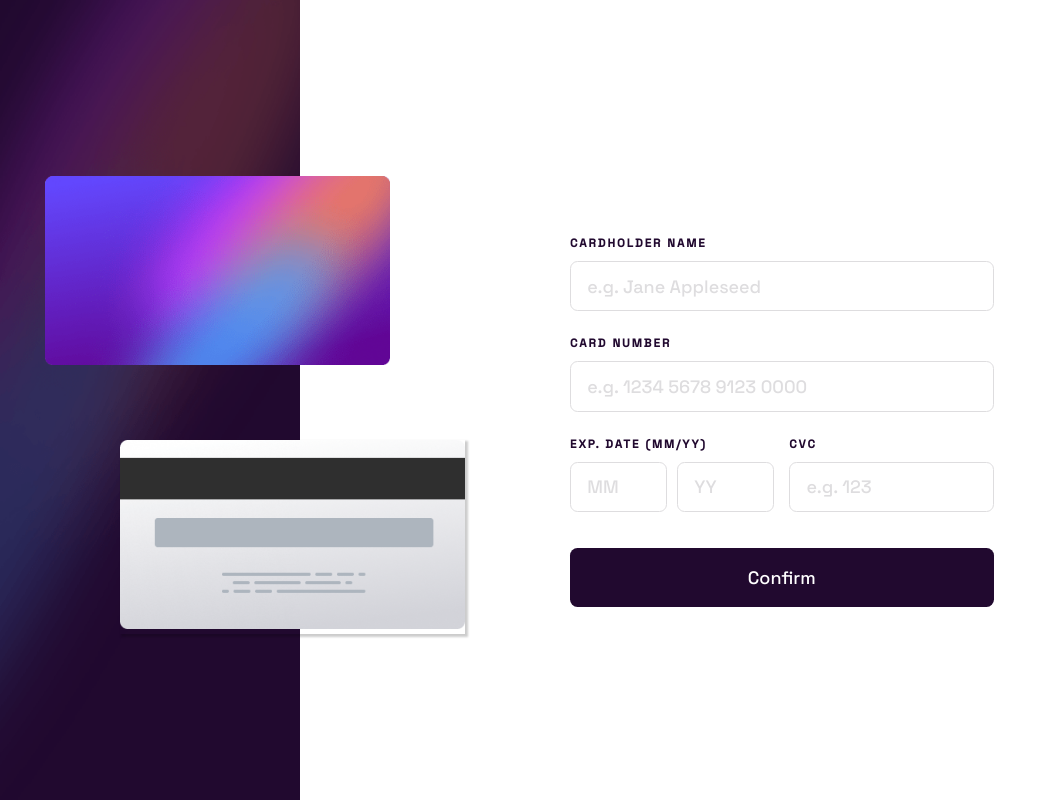
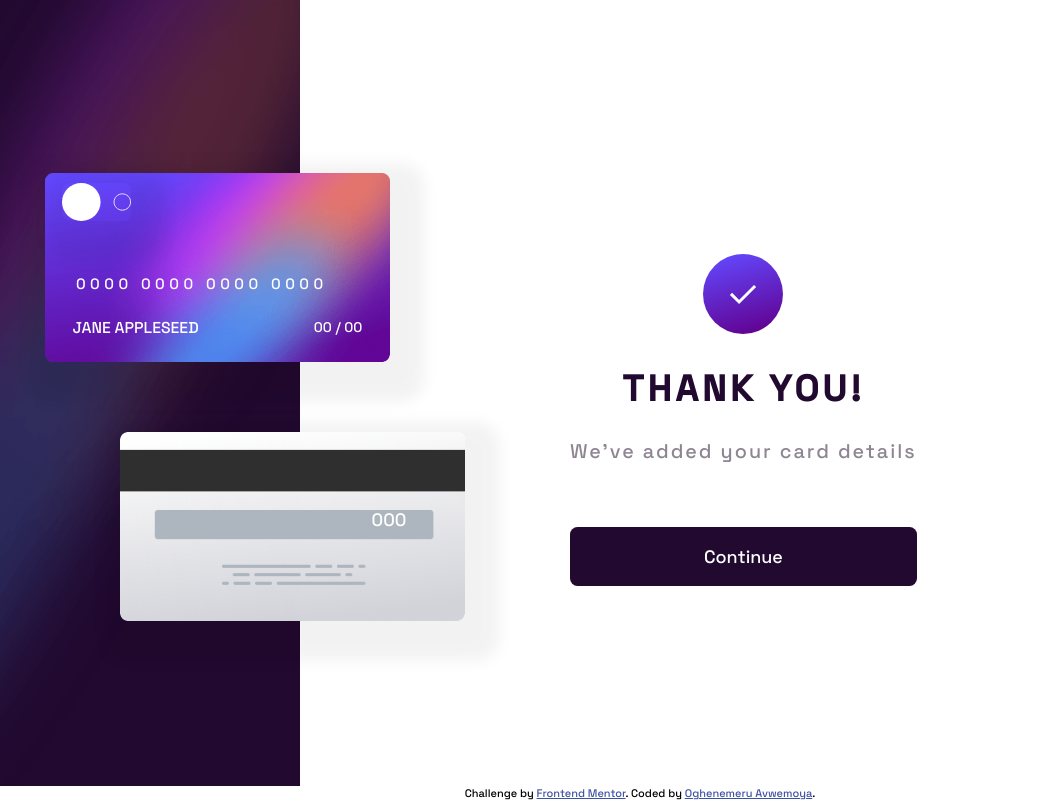
Before and after one commit to skiboss/interactive-card-details-form, a plain HTML site: page index.html in a window 1280 px wide. Shown: the whole page, without its empty margins (0-1057 px from the left). Drawn offline with Linux system fonts and the light colour scheme.

Commit message:
Add: Card details and functionality;

```diff
--- a/css/styles.css
+++ b/css/styles.css
@@ -18,6 +18,7 @@ html, body {
     display: flex;
     justify-content: center;
     align-items: center;
+    flex-direction: column;
     width: 100vw;
     height: 100vh;
     font-family: 'Space Grotesk', sans-serif;
@@ -47,17 +48,26 @@ html, body {
 
 .card {
     /* position: absolute; */
-
+    color: var(--white)
     /* z-index: 1; */
 }
 
 .card-1 {
-    /* position: relative; */
     width: 75%;
     /* height: 50%; */
     position: absolute;
     top: 15%;
     right: 5%;
+}
+
+.card-back {
+    position: relative;
+}
+
+.card-cvc {
+    position: absolute;
+    top: 39.1%;
+    right: 17%
 }
 
 .card-2 {
@@ -68,6 +78,50 @@ html, body {
     position: absolute;
     top: 50%;
     left: 5%;
+
+}
+
+.card-front {
+    position: relative;
+}
+
+.card-logo{
+    width: 20%;
+    height: auto;
+    object-fit: contain;
+    position: absolute;
+    top: 5%;
+    left: 5%;
+}
+
+.card-num {
+    position: absolute;
+    top: 52%;
+    left: 11.5%;
+    /* right: 11.5%; */
+    transform: translateX(2%);
+    letter-spacing: 2.5px;
+    /* font-weight: bold; */
+    font-size: 15px;
+}
+
+.card-name {
+    position: absolute;
+    top: 75%;
+    left: 8%;
+    font-size: 0.6rem;
+}
+
+.card-date {
+    position: absolute;
+    top: 75%;
+    right: 8%;
+    font-size: 0.6rem;
+}
+
+.card-1 img, .card-2 img {
+    box-shadow: 10px 15px 15px 25px rgba(9, 9, 9, 0.05);
+    border-radius: var(--br);
 }
 
 .section__two {
@@ -82,7 +136,7 @@ html, body {
     margin: 0 auto;
     display: flex;
     flex-direction: column;
-
+    display: none;
 }
 
 label {
@@ -148,6 +202,28 @@ button {
     color: var(--white);
 }
 
+.completed {
+    text-align: center;
+    width: 89%;
+    /* margin: 0 auto; */
+}
+
+.completed h2 {
+    color: var(--dark-violet);
+    font-size: 2rem;
+    letter-spacing: 4px;
+    padding: 1.5rem 0;
+}
+
+.completed p {
+    color: var(--dark-grayish-violet);
+    font-size: 1.1rem;
+    letter-spacing: 2px;
+    padding-bottom: 2.5rem;
+}
+
+
+
 
 @media screen and (min-width: 712px) {
     .section {
@@ -178,7 +254,7 @@ button {
         position: absolute;
         top: 55%;
         right: -55%;
-        box-shadow: 2px 2px 2px 1px rgba(0, 0, 0, 0.2);
+
     }
 
     .card-2 {
@@ -189,6 +265,38 @@ button {
         position: absolute;
         top: 22%;
         left: 15%;
+    }
+
+    .card-num {
+        position: absolute;
+        top: 52%;
+        left: 7.5%;
+        letter-spacing: 4.5px;
+        /* font-weight: bold; */
+        font-size: 15px;
+    }
+
+    .card-logo{
+        width: 20%;
+        height: auto;
+        object-fit: contain;
+        position: absolute;
+        top: 5%;
+        left: 5%;
+    }
+
+    .card-name {
+        position: absolute;
+        top: 75%;
+        left: 8%;
+        font-size: 0.875rem;
+    }
+
+    .card-date {
+        position: absolute;
+        top: 75%;
+        right: 8%;
+        font-size: 14px;
     }
 
     .section__two {
@@ -207,7 +315,15 @@ button {
         justify-content: center;
         flex-direction: column;
         margin-left: 15rem;
+        display: none;
 
+    }
+
+    .completed {
+        width: 89%;
+        margin: 0 auto;
+        max-width: 500px;
+        margin-left: 15rem;
     }
 
     /* .form {
--- a/index.html
+++ b/index.html
@@ -30,8 +30,20 @@
       </picture>
       <div class="card">
         <div class="card-1">
-        <img class="" src="./images/bg-card-back.png" alt="image of card back"></div>
-        <div class="card-2"><img class="" src="./images/bg-card-front.png" alt="image of card front"></div>
+          <img class="card-back" src="./images/bg-card-back.png" alt="image of card back">
+          <span class="card-cvc">000</span>
+        </div>
+        <div class="card-2"><img class="card-front" src="./images/bg-card-front.png" alt="image of card front">
+          <span class="card-logo"><img class="card-logo-img" src="./images/card-logo.svg" alt="" srcset=""></span>
+          <span class="card-num">0000 0000 0000 0000</span>
+          <span class="card-name">JANE APPLESEED</span>
+          <span class="card-date">
+            <span class="card-month">00</span>
+            <span>/</span>
+            <span class="card-year">00</span>
+          </span>
+        </div>
+
       </div>
     </div>
     <div class="section__two" role="article">
@@ -39,46 +51,47 @@
       <form>
         <div class="form-item">
           <div><label for="name">Cardholder Name</label></div>
-          <div><input type="text" name="name" id="name" placeholder="e.g. Jane Appleseed"></div>
+          <div><input type="text" name="name" id="name" placeholder="e.g. Jane Appleseed" required></div>
         </div>
 
         <div class="form-item">
           <div><label for="number">Card Number</label></div>
-          <div><input type="text" name="number" id="number" placeholder="e.g. 1234 5678 9123 0000"></div>
+          <div><input type="text" name="number" id="number" placeholder="e.g. 1234 5678 9123 0000" maxlength="16" required></div>
         </div>
 
         <div class="form-item date-cvc">
           <span class="date-cvc-inner_1">
             <div><label for="date">Exp. Date (MM/YY)</label></div>
             <div class="date-cvc-inner_input">
-              <div><input type="text" name="month" id="month" placeholder="MM"></div>
-              <div><input type="text" name="year" id="year" placeholder="YY"></div>
+              <div><input type="text" name="month" id="month" placeholder="MM" maxlength="2" required></div>
+              <div><input type="text" name="year" id="year" placeholder="YY" maxlength="2" required></div>
             </div>
           </span>
           <span class="date-cvc-inner_1">
             <div><label for="cvc">CVC</label></div>
-            <div><input type="text" name="cvc" id="cvc" placeholder="e.g. 123"></div>
+            <div><input type="text" name="cvc" id="cvc" placeholder="e.g. 123" maxlength="3" required></div>
           </span>
         </div>
 
         <div class="form-item">
-          <button type="button" class="block">Confirm</button>
+          <button type="submit" class="block">Confirm</button>
         </div>
       </form>
+      </div>
+      <div class="completed">
+        <div><img src="./images/icon-complete.svg" alt="" srcset=""></div>
+        <div><h2>THANK YOU!</h2></div>
+        <div><p>We've added your card details</p></div>
+        <div><button type="submit" class="block">Continue</button>    </div>
       </div>
     </div>
   </div>
 
-  <!-- Completed state start -->
 
-  <!-- Thank you!
-  We've added your card details
-  Continue -->
-
-  <!-- <div class="attribution">
+  <div class="attribution">
     Challenge by <a href="https://www.frontendmentor.io?ref=challenge" target="_blank">Frontend Mentor</a>.
-    Coded by <a href="#">Your Name Here</a>.
-  </div> -->
+    Coded by <a href="https://github.com/skiboss">Oghenemeru Avwemoya</a>.
+  </div>
   <script src="./js/index.js"></script>
 </body>
 </html>
```
